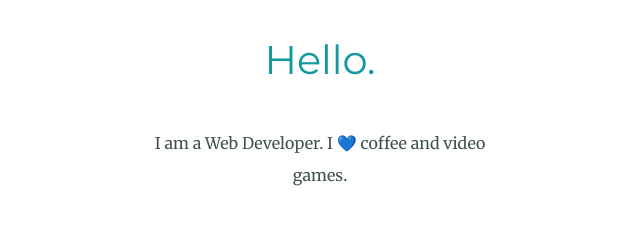
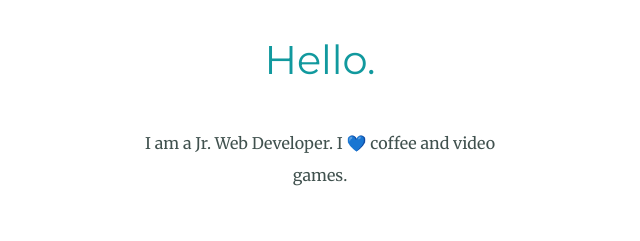
Before and after one commit to karlvindev/personal-site, a plain HTML site: page index.html in a window 1280 px wide. Shown: the part 1071-1312 px from the top of the page, 320-960 px from the left. Drawn offline with Linux system fonts and the light colour scheme.

Commit message:
Update index.html

```diff
--- a/index.html
+++ b/index.html
@@ -22,7 +22,7 @@
         <div class="profile">
           <img src="images/Picsart_23-07-20_12-52-10-591-modified.png" width="200" height="200" alt="karl profile picture">
           <h2>Hello.</h2>
-          <p class="intro">I am a Web Developer. I 💙 coffee and video games.</p>
+          <p class="intro">I am a Jr. Web Developer. I 💙 coffee and video games.</p>
         </div>
         <hr>
         <div class="skills">
```
